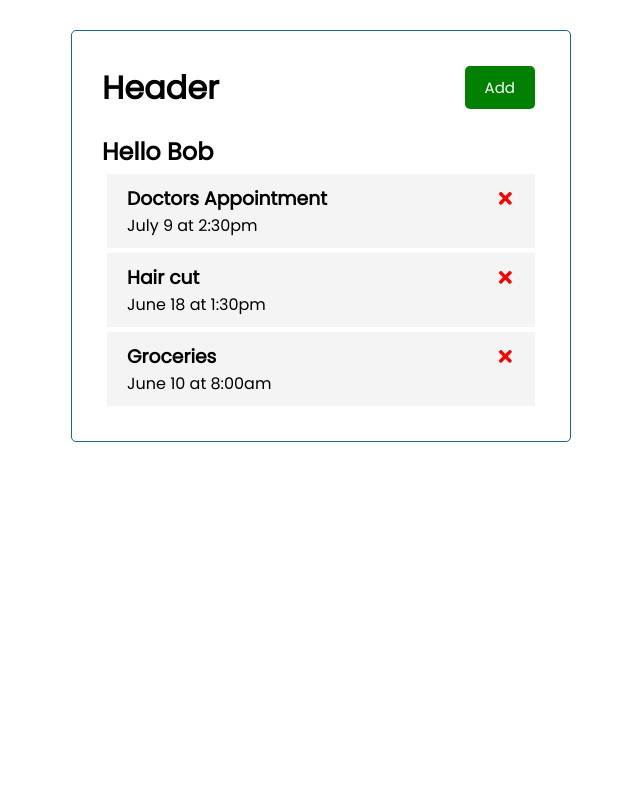
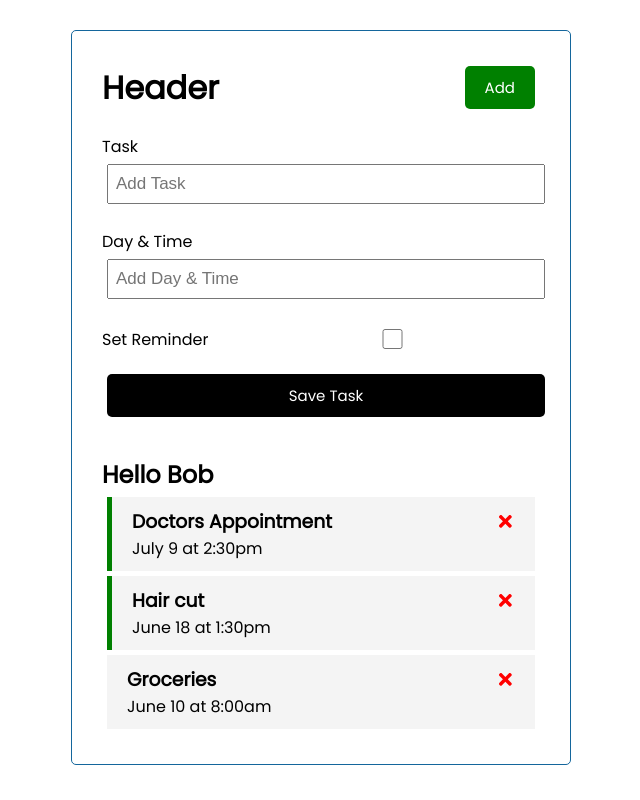
Before and after one commit to Bob-Vawter/React-Task-Tracker, a React (Create React App) app: page / in a window 1280 px wide. Both pictures are taken after a click on the button "Add". Shown: the whole page, without its empty margins (319-959 px from the left). Built offline with nearby package versions, Linux system fonts and the light colour scheme.

Commit message:
updated add task button and task build

```diff
--- a/src/App.js
+++ b/src/App.js
@@ -1,9 +1,11 @@
 import { useState } from 'react'
 import Header from './components/Header'
 import Tasks from './components/Tasks'
+import AddTask from './components/AddTask'
 
 function App() {
     const name = 'Bob'
+    const [showAddTask, setShowAddTask] = useState(false)
     const [tasks, setTasks] = useState([
         {
             id: 1,
@@ -25,6 +27,14 @@ function App() {
         }
     ])
 
+    // Add Task
+    const addTask = (task) => {
+        // console.log(task)
+        const id = Math.floor(Math.random()*10000) + 1
+        const newTask = { id, ...task}
+        setTasks([...tasks, newTask])
+    }
+
     // Delete Task
     const deleteTask = (id) => {
         console.log('delete', id)
@@ -39,7 +49,8 @@ function App() {
 
     return (
         <div className="container">
-            <Header title="Header"/>
+            <Header onAdd={()=>setShowAddTask(!showAddTask)} title="Header"/>
+            {showAddTask && <AddTask onAdd={addTask} />}
             <h2>Hello {name}</h2>
             {tasks.length > 0 ? <Tasks tasks={tasks} onDelete={deleteTask} onToggle={toggleReminder}/>:'No Tasks'}
         </div>
--- /dev/null
+++ b/src/components/AddTask.js
@@ -0,0 +1,50 @@
+import { useState } from 'react'
+
+const AddTask = ( {onAdd} ) => {
+    const [text, setText] = useState('')
+    const [day, setDay] = useState('')
+    const [reminder, setReminder] = useState(false)
+
+    const onSubmit = (e) => {
+        e.preventDefault()
+
+        if (!text) {
+            alert('Please add a task')
+            return
+        }
+
+        onAdd({ text,day,reminder})
+
+        setText('')
+        setDay('')
+        setReminder(false)
+
+
+    }
+
+    return (
+        <form className='add-form' onSubmit={onSubmit}>
+            <div className='form-control'>
+                <label>Task</label>
+                <input type='text' placeholder='Add Task'
+                value={text} onChange={(e)=>setText(e.target.value)}
+                />
+            </div>
+            <div className='form-control'>
+                <label>Day & Time</label>
+                <input type='text' placeholder='Add Day & Time'
+                value={day} onChange={(e)=>setDay(e.target.value)}
+                />
+            </div>
+            <div className='form-control form-control-check'>
+                <label>Set Reminder</label>
+                <input type='checkbox' checked={reminder}
+                value={reminder} onChange={(e)=>setReminder(e.currentTarget.checked)}
+                />
+            </div>
+            <input className='btn btn-block' type='submit' value='Save Task' />
+        </form>
+    )
+}
+
+export default AddTask
--- a/src/components/Header.js
+++ b/src/components/Header.js
@@ -1,15 +1,11 @@
 import PropTypes from 'prop-types'
 import Button from './Button'
 
-const Header = ({ title }) => {
-  const onClick = () => {
-    console.log('click')
-  }
-
+const Header = ({ title, onAdd }) => {
   return (
     <header className='header'>
       <h1>{title}</h1>
-      <Button color='green' text='Add' onClick={onClick} />
+      <Button color='green' text='Add' onClick={onAdd} />
     </header>
   )
 }
--- a/src/components/Task.js
+++ b/src/components/Task.js
@@ -2,7 +2,7 @@ import { FaTimes } from 'react-icons/fa'
 
 const Task = ({task, onDelete, onToggle}) => {
     return (
-        <div className='task' onDoubleClick={()=>onToggle(task.id)}>
+        <div className={`task ${task.reminder? 'reminder':''}`} onDoubleClick={()=>onToggle(task.id)}>
             <h3>
             {task.text}
             <FaTimes onClick={() => onDelete(task.id)}
```
